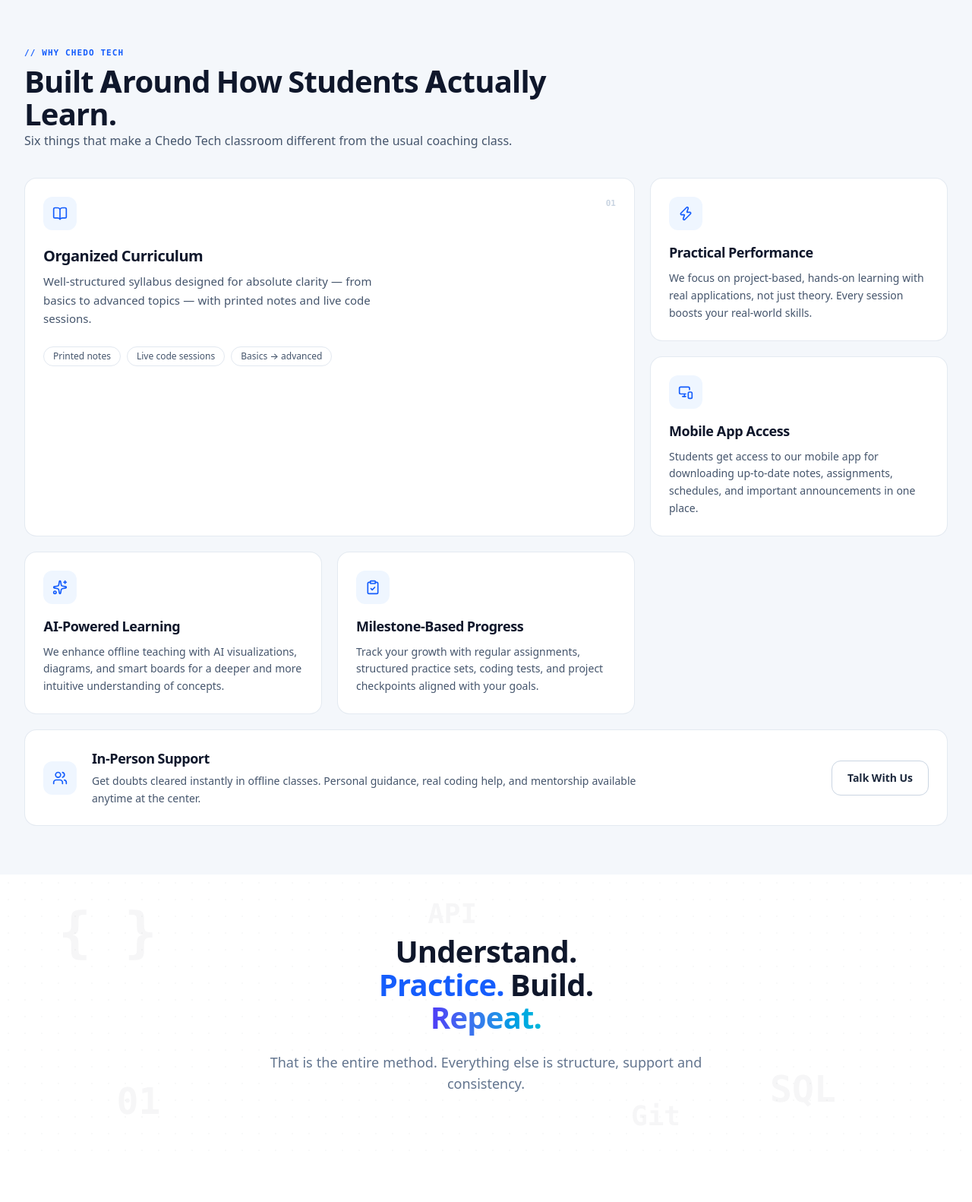
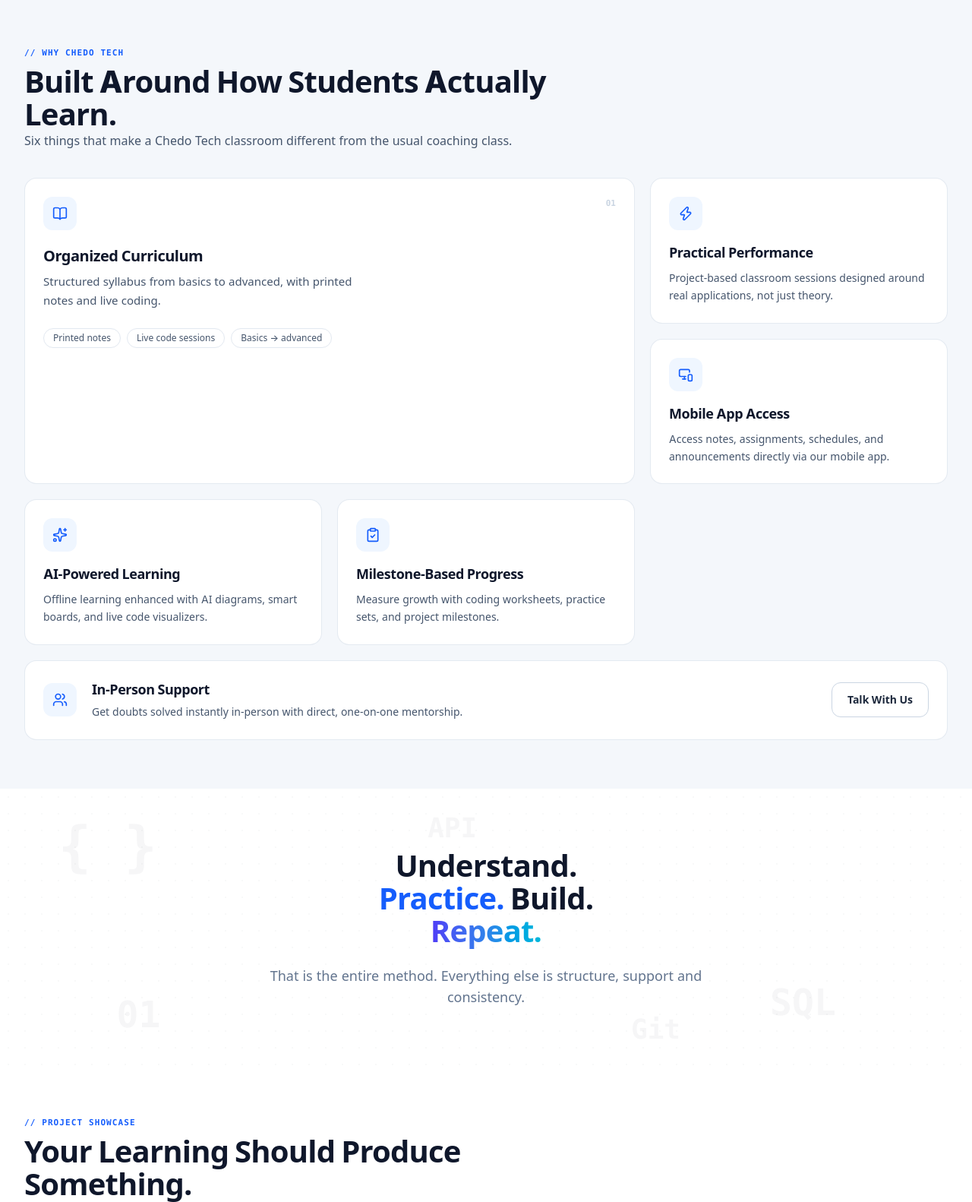
Before and after one commit to chetan2469/chedo-website, a PHP site: page / in a window 1280 px wide. Shown: the part 3658-5240 px from the top of the page at 76% size. Run offline with PHP 8.4, Linux system fonts and the light colour scheme.

Commit message:
Optimize descriptions in Built Around How Students Actually Learn section

```diff
--- a/includes/home-features.php
+++ b/includes/home-features.php
@@ -343,7 +343,7 @@
           <span class="font-mono text-[11px] font-bold text-slate-300">01</span>
         </div>
         <h3 class="mt-5 text-xl font-bold tracking-tight text-slate-900">Organized Curriculum</h3>
-        <p class="mt-2 max-w-md text-[15px] leading-relaxed text-slate-600">Well-structured syllabus designed for absolute clarity — from basics to advanced topics — with printed notes and live code sessions.</p>
+        <p class="mt-2 max-w-md text-[15px] leading-relaxed text-slate-600">Structured syllabus from basics to advanced, with printed notes and live coding.</p>
         <div class="mt-6 flex flex-wrap gap-2">
           <span class="chip">Printed notes</span><span class="chip">Live code sessions</span><span class="chip">Basics → advanced</span>
         </div>
@@ -366,7 +366,7 @@
 </svg>
 </span>
         <h3 class="mt-4 text-lg font-bold tracking-tight text-slate-900">Practical Performance</h3>
-        <p class="mt-2 text-sm leading-relaxed text-slate-600">We focus on project-based, hands-on learning with real applications, not just theory. Every session boosts your real-world skills.</p>
+        <p class="mt-2 text-sm leading-relaxed text-slate-600">Project-based classroom sessions designed around real applications, not just theory.</p>
       </div>
       <div class="bento-cell reveal">
         <span class="bento-icon"><!-- @license lucide-static v1.28.0 - ISC -->
@@ -389,7 +389,7 @@
 </svg>
 </span>
         <h3 class="mt-4 text-lg font-bold tracking-tight text-slate-900">Mobile App Access</h3>
-        <p class="mt-2 text-sm leading-relaxed text-slate-600">Students get access to our mobile app for downloading up-to-date notes, assignments, schedules, and important announcements in one place.</p>
+        <p class="mt-2 text-sm leading-relaxed text-slate-600">Access notes, assignments, schedules, and announcements directly via our mobile app.</p>
       </div>
       <div class="bento-cell reveal">
         <span class="bento-icon"><!-- @license lucide-static v1.28.0 - ISC -->
@@ -412,7 +412,7 @@
 </svg>
 </span>
         <h3 class="mt-4 text-lg font-bold tracking-tight text-slate-900">AI-Powered Learning</h3>
-        <p class="mt-2 text-sm leading-relaxed text-slate-600">We enhance offline teaching with AI visualizations, diagrams, and smart boards for a deeper and more intuitive understanding of concepts.</p>
+        <p class="mt-2 text-sm leading-relaxed text-slate-600">Offline learning enhanced with AI diagrams, smart boards, and live code visualizers.</p>
       </div>
       <div class="bento-cell reveal">
         <span class="bento-icon"><!-- @license lucide-static v1.28.0 - ISC -->
@@ -434,7 +434,7 @@
 </svg>
 </span>
         <h3 class="mt-4 text-lg font-bold tracking-tight text-slate-900">Milestone-Based Progress</h3>
-        <p class="mt-2 text-sm leading-relaxed text-slate-600">Track your growth with regular assignments, structured practice sets, coding tests, and project checkpoints aligned with your goals.</p>
+        <p class="mt-2 text-sm leading-relaxed text-slate-600">Measure growth with coding worksheets, practice sets, and project milestones.</p>
       </div>
       <div class="bento-cell reveal md:col-span-3">
         <div class="flex flex-col gap-5 md:flex-row md:items-center">
@@ -459,7 +459,7 @@
 </span>
           <div>
             <h3 class="text-lg font-bold tracking-tight text-slate-900">In-Person Support</h3>
-            <p class="mt-1 max-w-3xl text-sm leading-relaxed text-slate-600">Get doubts cleared instantly in offline classes. Personal guidance, real coding help, and mentorship available anytime at the center.</p>
+            <p class="mt-1 max-w-3xl text-sm leading-relaxed text-slate-600">Get doubts solved instantly in-person with direct, one-on-one mentorship.</p>
           </div>
           <a class="btn-secondary ml-auto shrink-0" href="contact.php">Talk With Us</a>
         </div>
```
Also changed, not shown: 3 other files.
